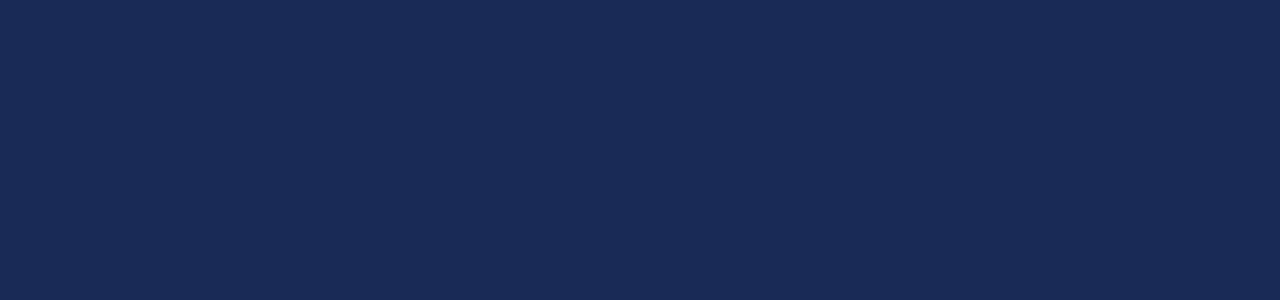
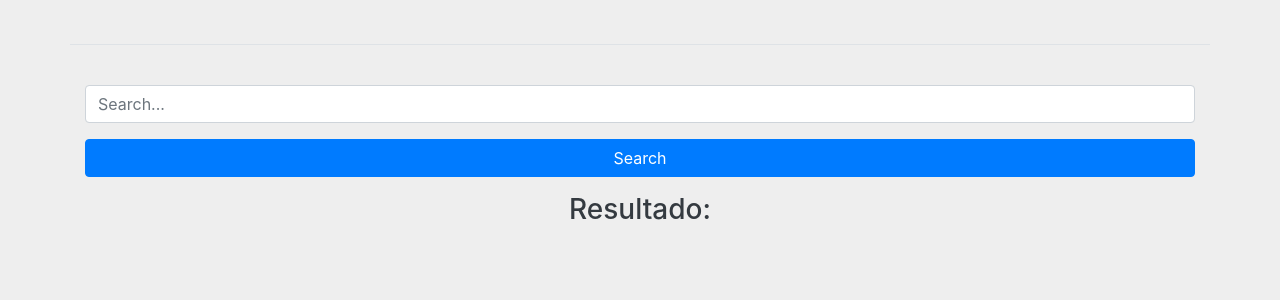
Before and after one commit to JhonathanMusa/pokemons-search-application, a React (Create React App) app: page / in a window 1280 px wide. Shown: the top 300 px of the page. Built offline with nearby package versions, Linux system fonts and the light colour scheme.

Commit message:
adding components

```diff
--- a/package.json
+++ b/package.json
@@ -7,11 +7,13 @@
     "@testing-library/react": "^11.1.0",
     "@testing-library/user-event": "^12.1.10",
     "axios": "^0.21.1",
+    "bootstrap": "^4.6.0",
     "react": "^17.0.1",
     "react-dom": "^17.0.1",
     "react-redux": "^7.2.2",
     "react-scripts": "4.0.2",
     "redux": "^4.0.5",
+    "redux-devtools-extension": "^2.13.8",
     "redux-thunk": "^2.3.0",
     "web-vitals": "^1.0.1"
   },
--- a/src/App.css
+++ b/src/App.css
@@ -1,8 +1,22 @@
 body {
-  background-color: #192a56 !important;
+  background-color: #eee !important;
+  font-family: Arial, Helvetica, sans-serif;
 }
 
 .App {
   display: flex;
   justify-content: center;
+  flex-direction: column;
+  margin: auto;
+  padding: 20px;
 }
+
+
+
+
+.text-success {
+  font-size: 1.5rem;
+  color: green;
+  font-weight: bold;
+
+}
--- a/src/App.js
+++ b/src/App.js
@@ -1,10 +1,23 @@
 import "./App.css";
+import { Provider } from "react-redux";
+import store from "./redux/store";
+import SearchPokemon from "./components/SearchPokemon";
+import ResultPokemon from "./components/ResultPokemon";
 
 function App() {
   return (
-    <div className="App">
-
-    </div>
+    <Provider store={store}>
+      <div className="App container">
+        <div className="row">
+          <div className="col-12 mt-4 border-top pt-3">
+            <SearchPokemon />
+          </div>
+          <div className="col-12">
+            <ResultPokemon />
+          </div>
+        </div>
+      </div>
+    </Provider>
   );
 }
 
--- /dev/null
+++ b/src/components/ResultPokemon.js
@@ -0,0 +1,24 @@
+import React from "react";
+import { useSelector } from "react-redux";
+
+const ResultPokemon = () => {
+  const search = useSelector((state) => state.search);
+
+  return (
+    <div className="text-center">
+      <h3 className="text-dark">Resultado: </h3>
+      {search.loading && <div className="text-warning">Buscando...</div>}
+      {search.pokemon.length >= 1 && (
+        <div className="text-success">
+          <img src={search.pokemon[0].sprites.front_default} alt="Pokemon" />
+          <span>{search.pokemon[0].name}</span>
+        </div>
+      )}
+      {search.error !== "" && (
+        <span className="text-danger">{search.error}</span>
+      )}
+    </div>
+  );
+};
+
+export default ResultPokemon;
--- /dev/null
+++ b/src/components/SearchPokemon.js
@@ -0,0 +1,28 @@
+import React, { useState } from "react";
+import { useDispatch } from "react-redux";
+import fetch_pokemon from "../redux/actions/SearchActions";
+
+
+const SearchPokemon = () => {
+  const dispatch = useDispatch();
+  const [pokemonName, setPokemonName] = useState("");
+
+  return (
+    <div className="form-group">
+      <label htmlFor="search_pokemon"></label>
+      <input
+        type="text"
+        placeholder="Search..."
+        className="form-control"
+        id="search_pokemon"
+        value={pokemonName}
+        onChange={(e) => setPokemonName(e.target.value)}
+      />
+      <button className="btn btn-primary btn-block mt-3" onClick={() => dispatch(fetch_pokemon(pokemonName))}>
+        Search
+      </button>
+    </div>
+  );
+};
+
+export default SearchPokemon;
--- a/src/redux/store.js
+++ b/src/redux/store.js
@@ -1,6 +1,11 @@
-import { createStore } from "redux";
+import { applyMiddleware, createStore } from "redux";
+import { composeWithDevTools } from "redux-devtools-extension";
+import thunk from "redux-thunk";
 import rootReducers from "./reducers/rootReducers";
 
-const store = createStore(rootReducers);
+const store = createStore(
+  rootReducers,
+  composeWithDevTools(applyMiddleware(thunk))
+);
 
 export default store;
```
Also changed, not shown: src/index.js (+7 -6 lines), 2 other files (tests, documents, lock files or other folders).
